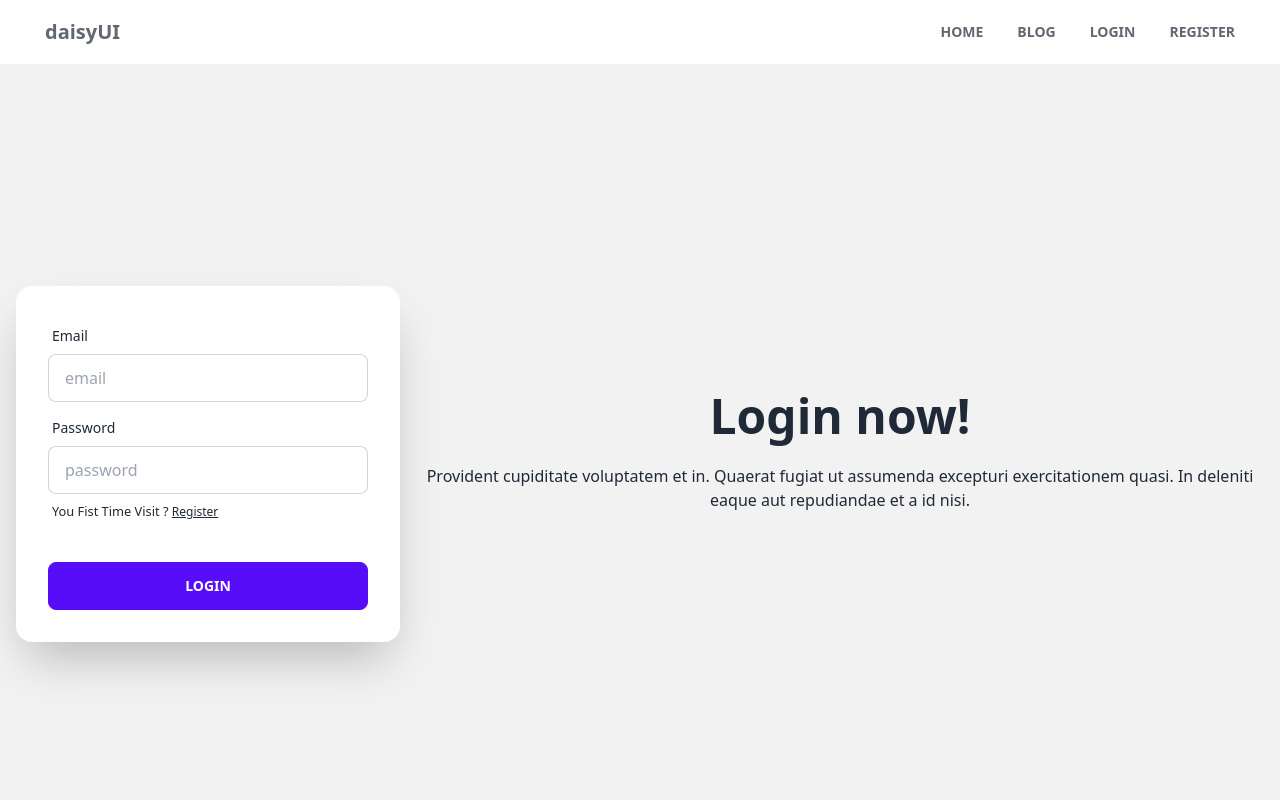
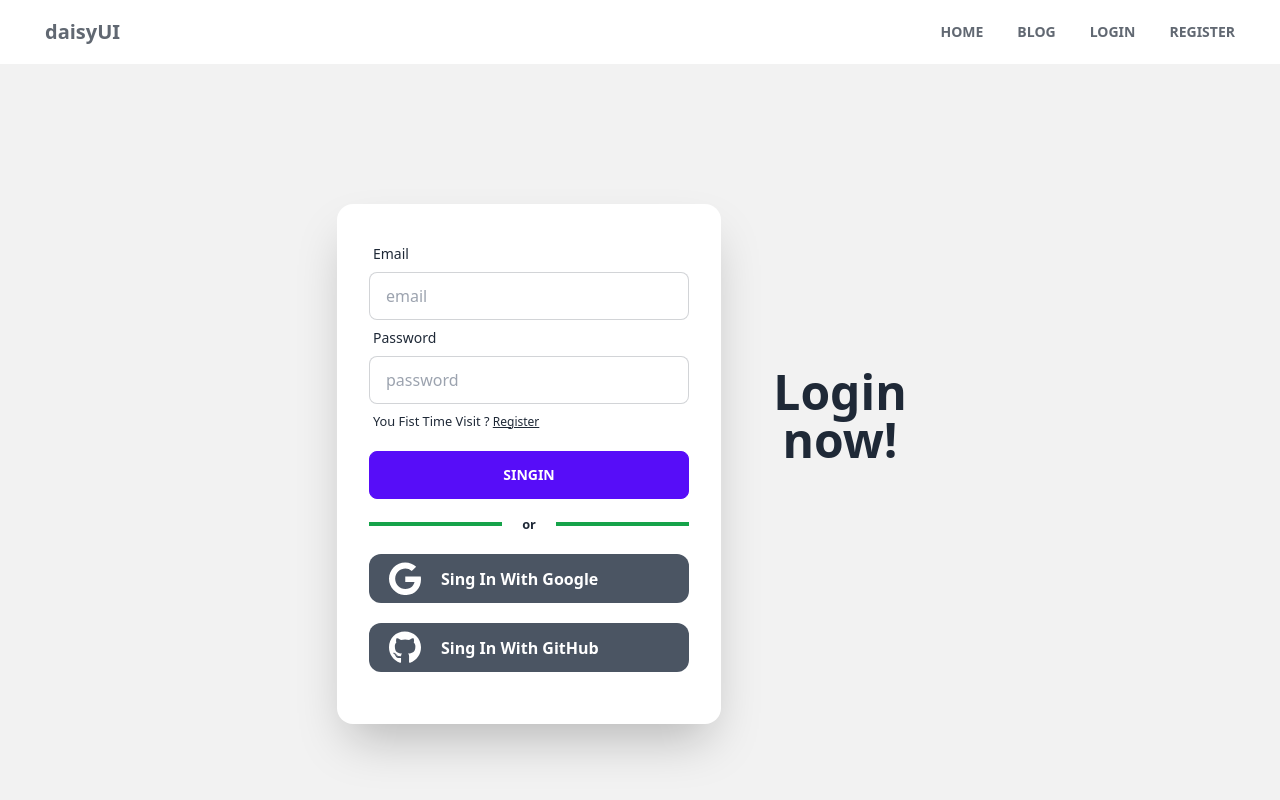
Before and after one commit to MdArefineAhamedJoy/top-master-chef, a React (Vite) app: page /login in a window 1280 px wide. Shown: the top 800 px of the page. Built offline with nearby package versions, Linux system fonts and the light colour scheme; no server answers.

Commit message:
add firebase google login

```diff
--- a/Utilites/loader.js
+++ b/Utilites/loader.js
@@ -1,8 +1,5 @@
 const handelDetails = async (id) => {
- console.log(id)
   const chefId = id.id;
- console.log(chefId)
-
   const response = await fetch(`http://localhost:5000/chefDetails`);
   const data = await response.json();
   const findData = data.find((da) => parseInt(da.chef_id) === parseInt(chefId));
--- a/package.json
+++ b/package.json
@@ -16,6 +16,7 @@
     "match-sorter": "^6.3.1",
     "react": "^18.2.0",
     "react-dom": "^18.2.0",
+    "react-icons": "^4.8.0",
     "react-router-dom": "^6.11.0",
     "sort-by": "^1.2.0",
     "swiper": "^9.2.4"
--- a/src/Pagess/ChefDetails/ChefDetails.jsx
+++ b/src/Pagess/ChefDetails/ChefDetails.jsx
@@ -37,8 +37,8 @@ const ChefDetails = () => {
       <div className="grid grid-cols-1 gap-3">
         {recipes.map((recipeItem ) => (
           <ChefRecipe
+          key={recipeItem._id}
             recipeItem={recipeItem}
-            key={recipeItem._id}
           ></ChefRecipe>
         ))}
       </div>
--- a/src/Pagess/Login/Login.jsx
+++ b/src/Pagess/Login/Login.jsx
@@ -1,32 +1,48 @@
-import React, { useContext } from "react";
+import React, { useContext, useState } from "react";
 import { Link } from "react-router-dom";
 import { AuthContext } from "../../route/AuthProvider";
+import { FaGithub, FaGoogle } from "react-icons/fa";
 
 const Login = () => {
-  const {logIn} = useContext(AuthContext)
-  const handelLogin = event =>{
-    event.preventDefault()
-    const from = event.target ;
-    const email = from.email.value ;
+  const { logIn, handelGoogleLogin } = useContext(AuthContext);
+  const [success, setSuccess] = useState("");
+  const [error, setError] = useState("");
+  // handel login email password
+  const handelLogin = (event) => {
+    event.preventDefault();
+    const from = event.target;
+    const email = from.email.value;
     const password = from.password.value;
-    logIn(email,password)
-    .then(res =>{
-      const userRes = res.user ;
-      console.log(userRes)
+    logIn(email, password)
+      .then((res) => {
+        const userRes = res.user;
+        console.log(userRes);
       })
-    .catch(error =>{
-      console.log(error)
+      .catch((error) => {
+        console.log(error);
+      });
+  };
+  // handle login with google
+  const loginWithGoogle = () => {
+    handelGoogleLogin()
+      .then((res) => {
+        const currenUser = res.user;
+        setSuccess(currenUser);
+        setError("");
       })
+      .catch((error) => {
+        setSuccess("");
+        setError(error.message);
+      });
+  };
 
-
-  }
   return (
     <div>
       <div className="hero min-h-screen bg-base-200">
         <div className="hero-content  md:flex">
-
           <div className="card flex-shrink-0 w-full max-w-sm shadow-2xl bg-base-100">
-            <form onSubmit={handelLogin} className="card-body">
+            <div className="card-body">
+              <form onSubmit={handelLogin} >
                 <div className="form-control">
                   <label className="label">
                     <span className="label-text">Email</span>
@@ -51,22 +67,51 @@ const Login = () => {
                     className="input input-bordered"
                   />
                   <label className="label">
-                  <small >
-                    You Fist Time Visit ?  <Link className="label-text-alt link link-hover underline" to='/register'>Register</Link>
+                    <small>
+                      You Fist Time Visit ?{" "}
+                      <Link
+                        className="label-text-alt link link-hover underline"
+                        to="/register"
+                      >
+                        Register
+                      </Link>
                     </small>
                   </label>
                 </div>
-              <div className="form-control mt-6">
-                <button className="btn btn-primary">Login</button>
+                <div className="form-control mt-3">
+                  <button className="btn btn-primary">SingIn</button>
+                </div>
+                <div className="flex items-center justify-between mt-4">
+                  <hr className="w-5/12 border-t-4 border-green-600" />
+                  <small className="font-bold">or</small>
+                  <hr className="w-5/12 border-t-4 border-green-600" />
                 </div>
               </form>
+              <div className="mt-3">
+                <button
+                 onClick={loginWithGoogle}
+                className="bg-gray-600 rounded-xl flex py-2 px-5 items-center font-bold text-white  w-full text-left ">
+                  <FaGoogle size="md" className="w-8 me-5"></FaGoogle> Sing In
+                  With Google
+                </button>
+              </div>
+              <div className="mb-5 mt-3">
+                <button
+                  className="bg-gray-600 rounded-xl flex py-2 px-5 items-center font-bold text-white  w-full text-left "
+                >
+                  <FaGithub size="md" className="w-8 me-5"></FaGithub> Sing In
+                  With GitHub
+                </button>
+              </div>
+            </div>
           </div>
           <div className="text-center ">
             <h1 className="text-5xl font-bold">Login now!</h1>
             <p className="py-6">
-              Provident cupiditate voluptatem et in. Quaerat fugiat ut assumenda
-              excepturi exercitationem quasi. In deleniti eaque aut repudiandae
-              et a id nisi.
+              {error}
+            </p>
+            <p className="py-6">
+              {success}
             </p>
           </div>
         </div>
--- a/src/Pagess/Sheard/Navbar.jsx
+++ b/src/Pagess/Sheard/Navbar.jsx
@@ -4,8 +4,8 @@ import { AuthContext } from "../../route/AuthProvider";
 
 const Navbar = () => {
   const {user,   logOut} = useContext(AuthContext)
-  console.log(logOut)
-  const handelLogOut =() =>{
+
+  const handelLogOut = () =>{
     console.log('click is ')
     logOut()
     .then(res =>{})
--- a/src/route/AuthProvider.jsx
+++ b/src/route/AuthProvider.jsx
@@ -1,9 +1,11 @@
 import React, { createContext, useEffect, useState } from "react";
 import {
+  GoogleAuthProvider,
   createUserWithEmailAndPassword,
   getAuth,
   onAuthStateChanged,
   signInWithEmailAndPassword,
+  signInWithPopup,
 } from "firebase/auth";
 import app from "../firebase/firebase.config";
 
@@ -13,7 +15,9 @@ const AuthProvider = ({ children }) => {
   const auth = getAuth(app);
   const [user, setUser] = useState(null);
   const [loading, setLodging] = useState(true);
+  const provider = new GoogleAuthProvider();
 
+  //  login section start
   const createAccount = (email, password) => {
     setLodging(true);
     return createUserWithEmailAndPassword(auth, email, password);
@@ -23,9 +27,9 @@ const AuthProvider = ({ children }) => {
     return signInWithEmailAndPassword(auth, email, password);
   };
 
-  const logOut = ()=>{
-    return signOut(auth)
-  }
+  const logOut = () => {
+    return signOut(auth);
+  };
 
   useEffect(() => {
     const unSubscribe = onAuthStateChanged(auth, (currentUser) => {
@@ -37,11 +41,17 @@ const AuthProvider = ({ children }) => {
       unSubscribe();
     };
   }, []);
+  //  login section end
+  // login with google
+  const handelGoogleLogin = () => {
+    return signInWithPopup(auth, provider);
+  };
 
   const authInfo = {
     createAccount,
     logIn,
     logOut,
+    handelGoogleLogin,
     user,
     loading,
   };
--- a/src/route/routes.jsx
+++ b/src/route/routes.jsx
@@ -2,7 +2,7 @@ import React from "react";
 import { createBrowserRouter } from "react-router-dom";
 import Login from "../Pagess/Login/Login";
 import Register from "../Pagess/Login/Register";
-import LoginLayOut from "../Layout/LoginLayOut";
+import LoginLayOut from "../Layout/LayOut";
 import Home from "../Pagess/Home/Home";
 import ChefDetails from "../Pagess/ChefDetails/ChefDetails";
 import Blog from "../Pagess/Blog/Blog";
```
Also changed, not shown: src/Layout/LayOut.jsx (renamed from src/Layout/LoginLayOut.jsx), 1 other file (tests, documents, lock files or other folders). Lines whose indentation alone changed are shown as unchanged.
